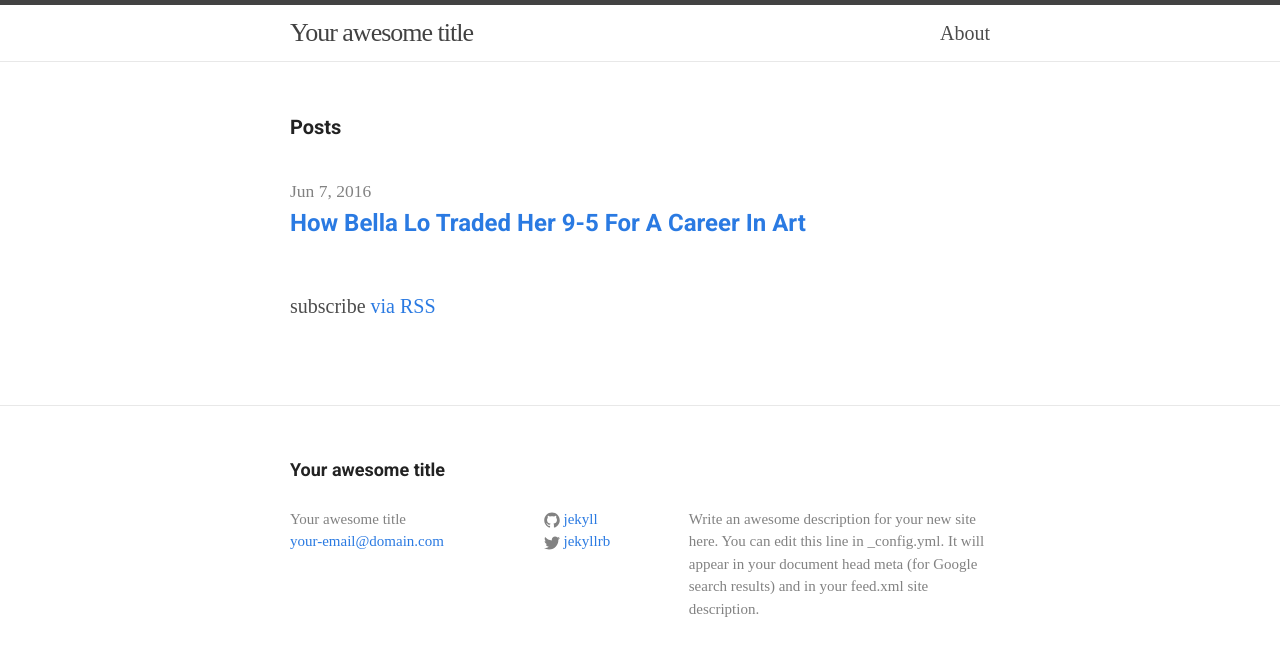
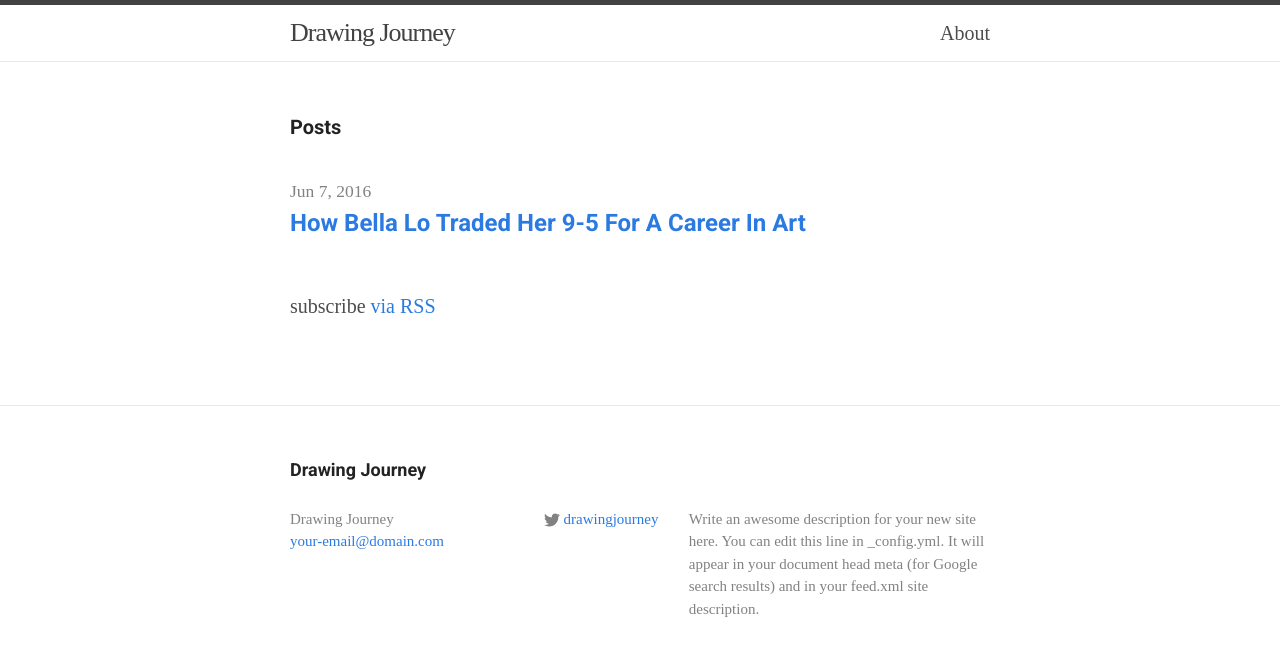
Before and after one commit to drawingjourney/drawingjourney.github.io, a Jekyll site: the page built from index.html, in a window 1280 px wide. Shown: the top 656 px of the page. Built offline with Jekyll 4.4.1, drawn with Linux system fonts in a browser that asks for light colours.

Commit message:
Update settings

```diff
--- a/_config.yml
+++ b/_config.yml
@@ -1,14 +1,14 @@
 # Site settings
-title: Your awesome title
+title: Drawing Journey
 email: your-email@domain.com
-description: > # this means to ignore newlines until "baseurl:"
+description: >
   Write an awesome description for your new site here. You can edit this
   line in _config.yml. It will appear in your document head meta (for
   Google search results) and in your feed.xml site description.
-baseurl: "" # the subpath of your site, e.g. /blog/
-url: "http://yourdomain.com" # the base hostname & protocol for your site
-twitter_username: jekyllrb
-github_username:  jekyll
+baseurl: ""
+url: "http://drawingjourney.com"
+twitter_username: drawingjourney
+#github_username:  jekyll
 
 # Build settings
 markdown: kramdown
```
